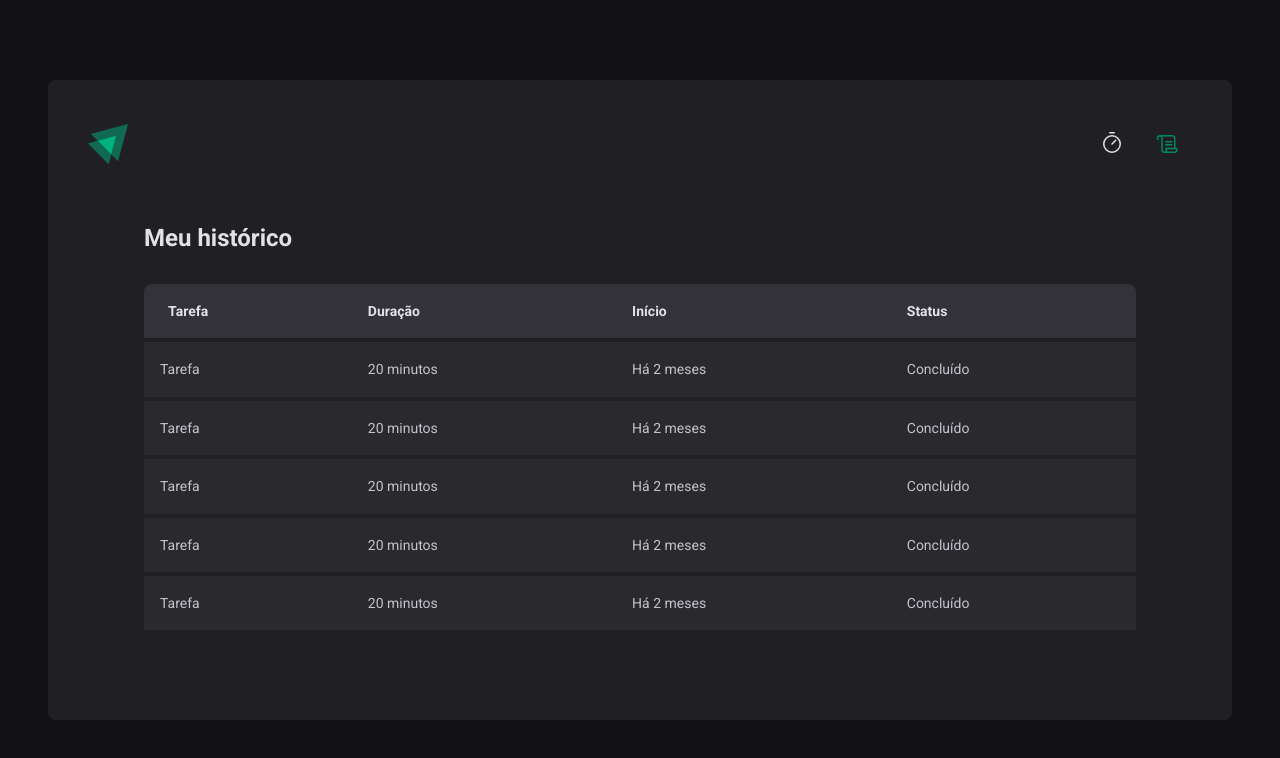
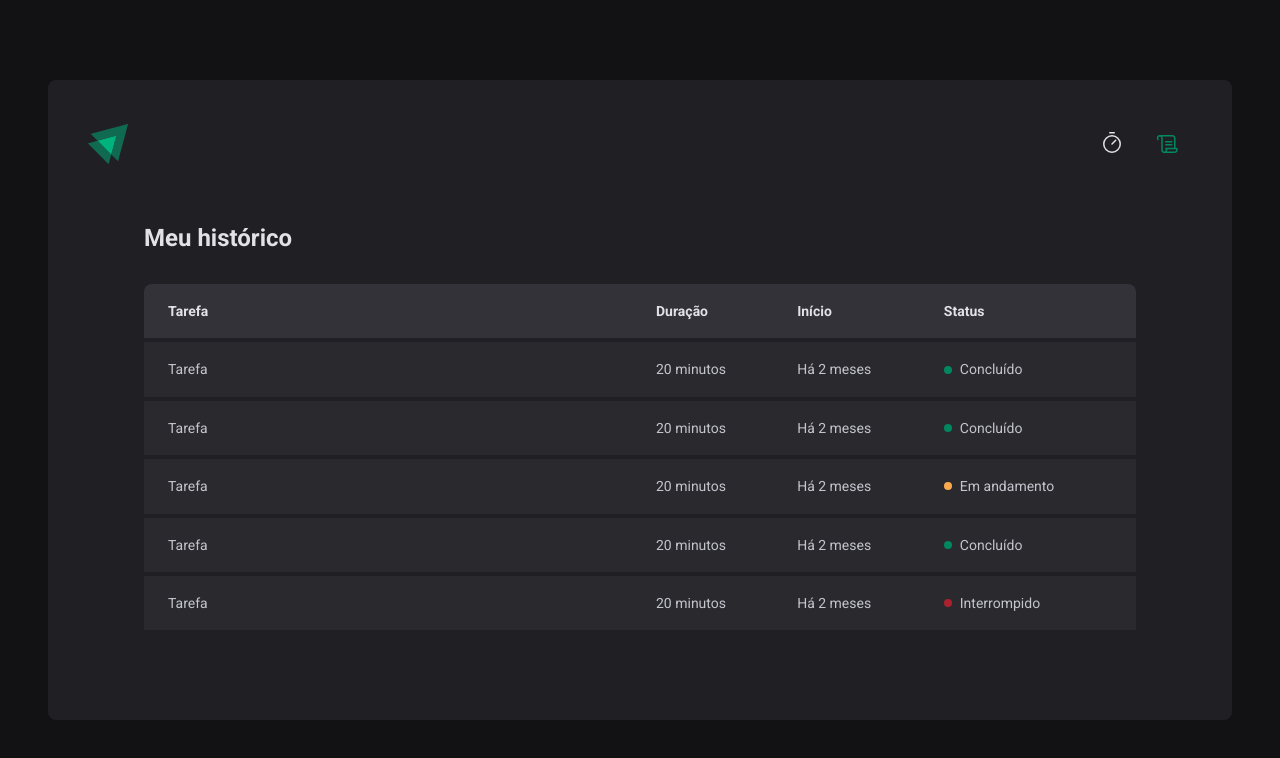
Before and after one commit to arrobarafael/02-ignite-timer, a React (Vite) app: page /history in a window 1280 px wide. Shown: the top 758 px of the page. Built offline with nearby package versions, Linux system fonts and the light colour scheme.

Commit message:
Criada rotina de colorização de flags de status

```diff
--- a/src/pages/History/index.tsx
+++ b/src/pages/History/index.tsx
@@ -1,4 +1,4 @@
-import { HistoryContainer, HistoryList } from './styles';
+import { HistoryContainer, HistoryList, Status } from './styles';
 
 export function History() {
   return (
@@ -20,31 +20,41 @@ export function History() {
               <td>Tarefa</td>
               <td>20 minutos</td>
               <td>Há 2 meses</td>
-              <td>Concluído</td>
+              <td>
+                <Status statusColor="green">Concluído</Status>
+              </td>
             </tr>
             <tr>
               <td>Tarefa</td>
               <td>20 minutos</td>
               <td>Há 2 meses</td>
-              <td>Concluído</td>
+              <td>
+                <Status statusColor="green">Concluído</Status>
+              </td>
             </tr>
             <tr>
               <td>Tarefa</td>
               <td>20 minutos</td>
               <td>Há 2 meses</td>
-              <td>Concluído</td>
+              <td>
+                <Status statusColor="yellow">Em andamento</Status>
+              </td>
             </tr>
             <tr>
               <td>Tarefa</td>
               <td>20 minutos</td>
               <td>Há 2 meses</td>
-              <td>Concluído</td>
+              <td>
+                <Status statusColor="green">Concluído</Status>
+              </td>
             </tr>
             <tr>
               <td>Tarefa</td>
               <td>20 minutos</td>
               <td>Há 2 meses</td>
-              <td>Concluído</td>
+              <td>
+                <Status statusColor="red">Interrompido</Status>
+              </td>
             </tr>
           </tbody>
         </table>
--- a/src/pages/History/styles.ts
+++ b/src/pages/History/styles.ts
@@ -48,6 +48,39 @@ export const HistoryList = styled.div`
       padding: 1rem;
       font-size: 0.875rem;
       line-height: 1.6;
+
+      &:first-child {
+        width: 50%;
+        padding-left: 1.5rem;
+      }
+
+      &:last-child {
+        padding-right: 1.5rem;
+      }
     }
   }
 `;
+
+const STATUS_COLOR = {
+  yellow: 'yellow-500',
+  green: 'green-500',
+  red: 'red-500',
+} as const;
+
+interface StatusProps {
+  statusColor: keyof typeof STATUS_COLOR;
+}
+
+export const Status = styled.span<StatusProps>`
+  display: flex;
+  align-items: center;
+  gap: 0.5rem;
+
+  &::before {
+    content: '';
+    width: 0.5rem;
+    height: 0.5rem;
+    border-radius: 9999px;
+    background: ${(props) => props.theme[STATUS_COLOR[props.statusColor]]};
+  }
+`;
```
